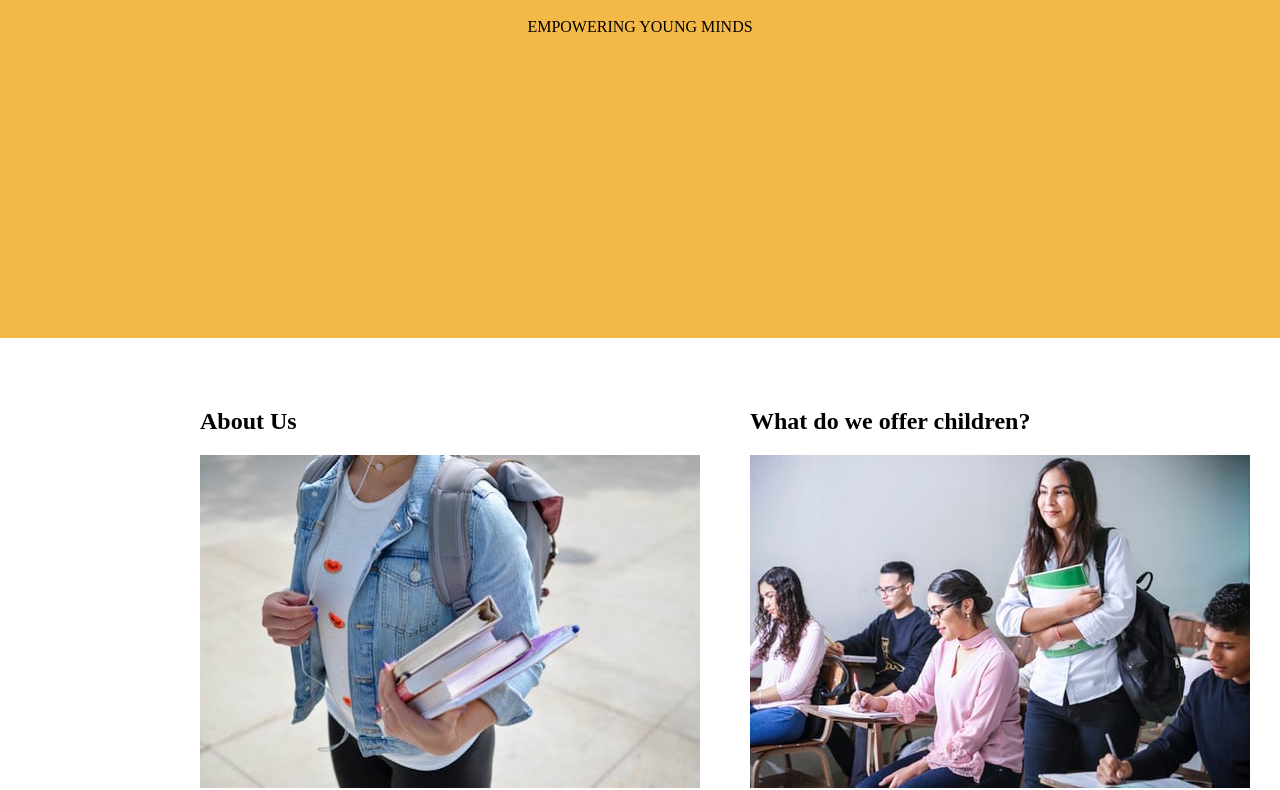
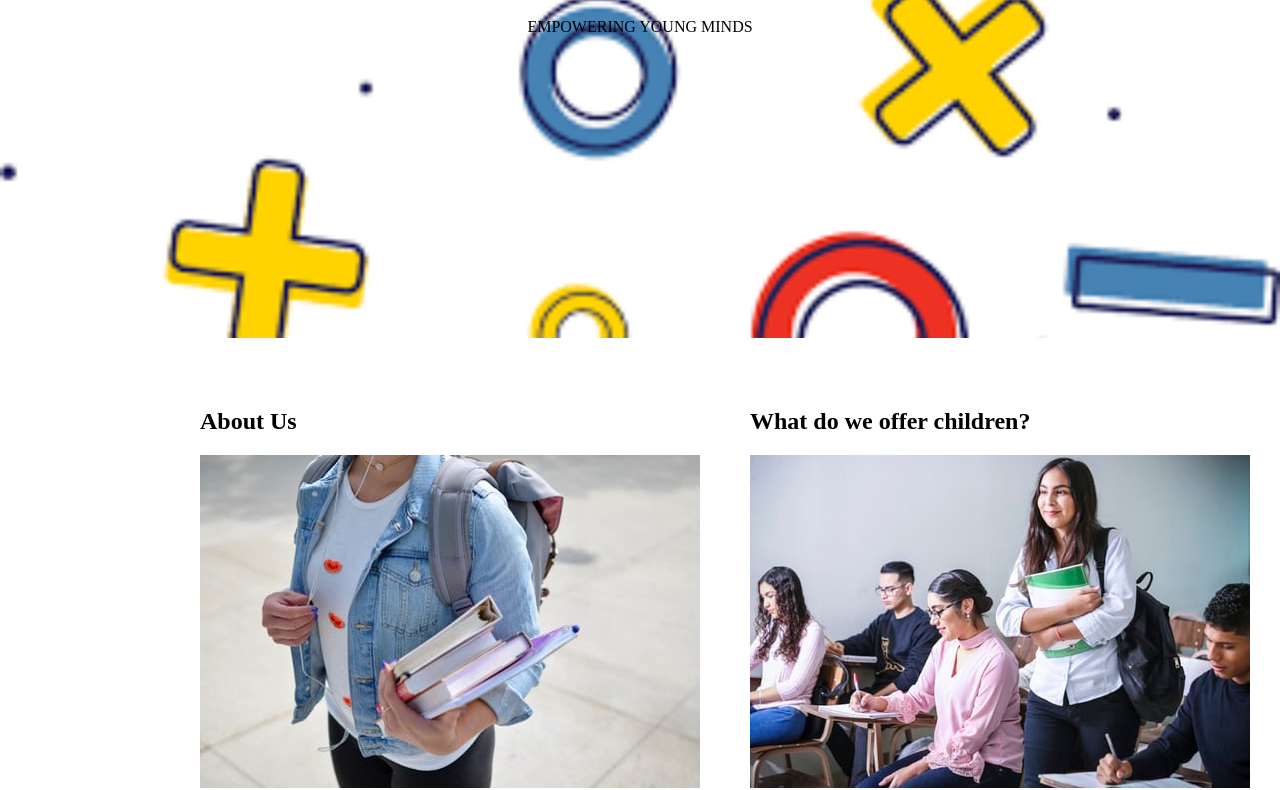
Before and after one commit to kuhlemag/FLY, a plain HTML site: page index.html in a window 1280 px wide. Shown: the part 224-1014 px from the top of the page. Drawn offline with Linux system fonts and the light colour scheme.

Commit message:
Update index.css

```diff
--- a/index.css
+++ b/index.css
@@ -35,7 +35,7 @@ body{
 */
 
 .intro{
-  background-image: url("../images/life.png");
+  background-image: url("life.png");
   background-size: cover;
   background-color: #f4b847;
   background-position: center;
```
